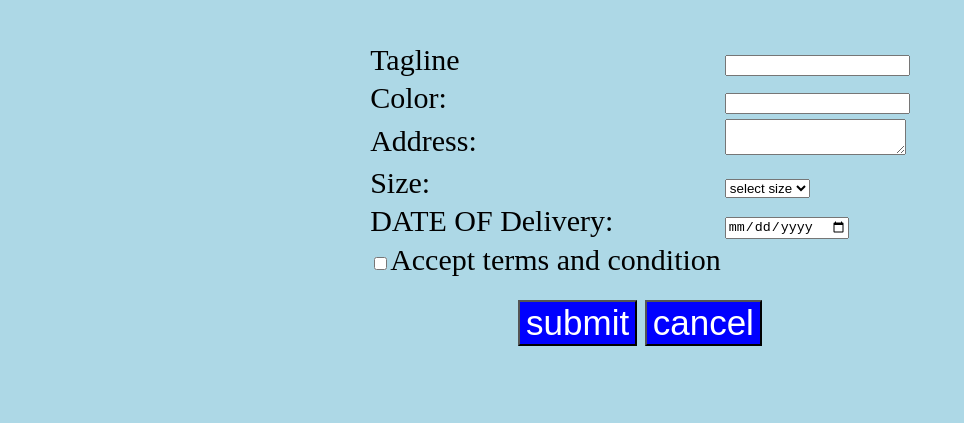
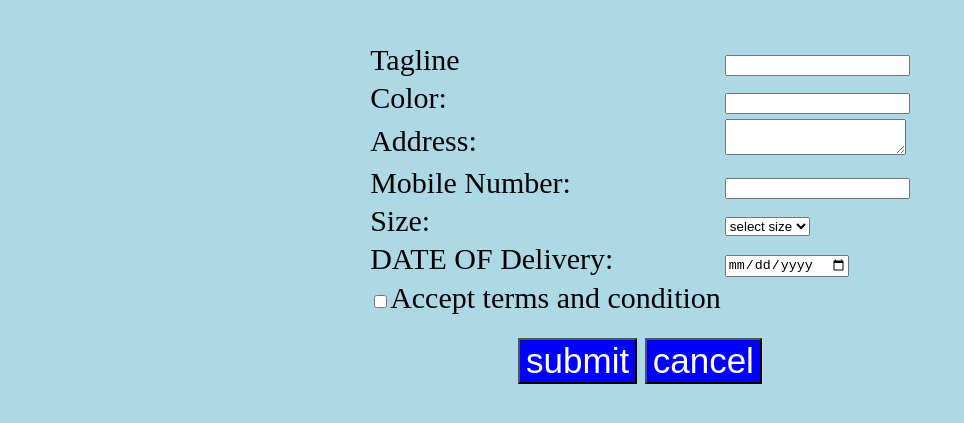
Before and after one commit to himanshu311201/Experiment41, a plain HTML site: page index.html in a window 1280 px wide. Shown: the part 129-552 px from the top of the page, without its empty margins (0-964 px from the left). Drawn offline with Linux system fonts and the light colour scheme.

Commit message:
Update index.html

```diff
--- a/index.html
+++ b/index.html
@@ -56,6 +56,14 @@ body{
         </td>
       </tr>
       <tr>
+        <td>
+          Mobile Number:
+        </td>
+        <td>
+          <input type="number" name="mobile" id="mobile">
+        </td>
+      </tr>
+      <tr>
         <td ID="demo">
           Size:
         </td>
```
